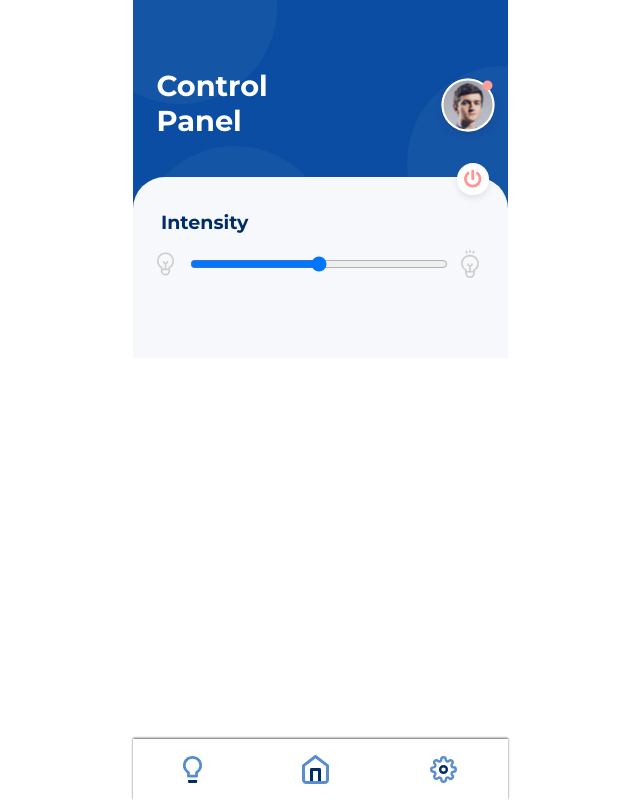
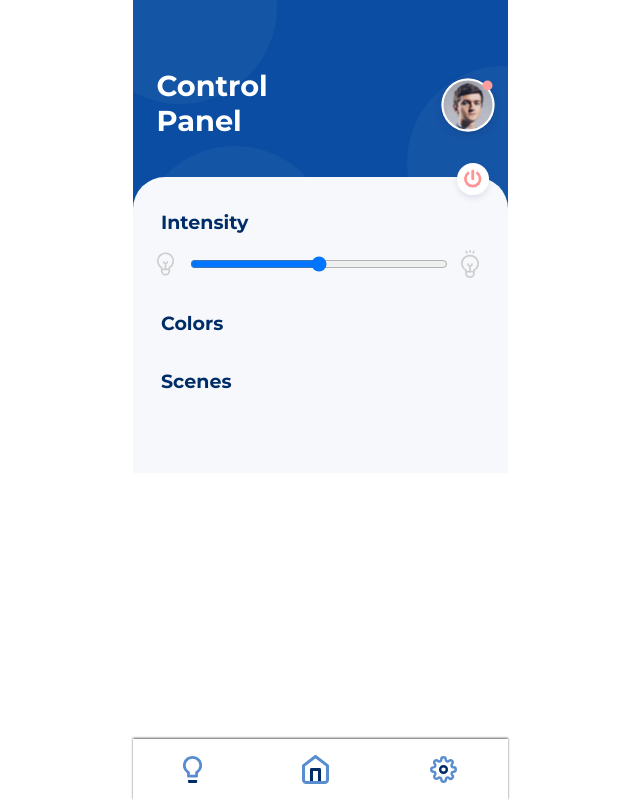
Before and after one commit to mikandermickey/Smartlights-projekt_v1, a React (Create React App) app: page /bedroom in a window 1280 px wide. Shown: the whole page, without its empty margins (320-960 px from the left). Built offline with nearby package versions, Linux system fonts and the light colour scheme.

Commit message:
overskrifter tilfojet

```diff
--- a/src/components/SingleRoom.js
+++ b/src/components/SingleRoom.js
@@ -17,6 +17,9 @@ const SingleRoom = () => {
             <Overskrift text="Intensity" />
             <PowerButton />
             <Brightness />
+            <Overskrift text="Colors" />
+
+            <Overskrift text="Scenes" />
         </React.Fragment>
 
     );
```
